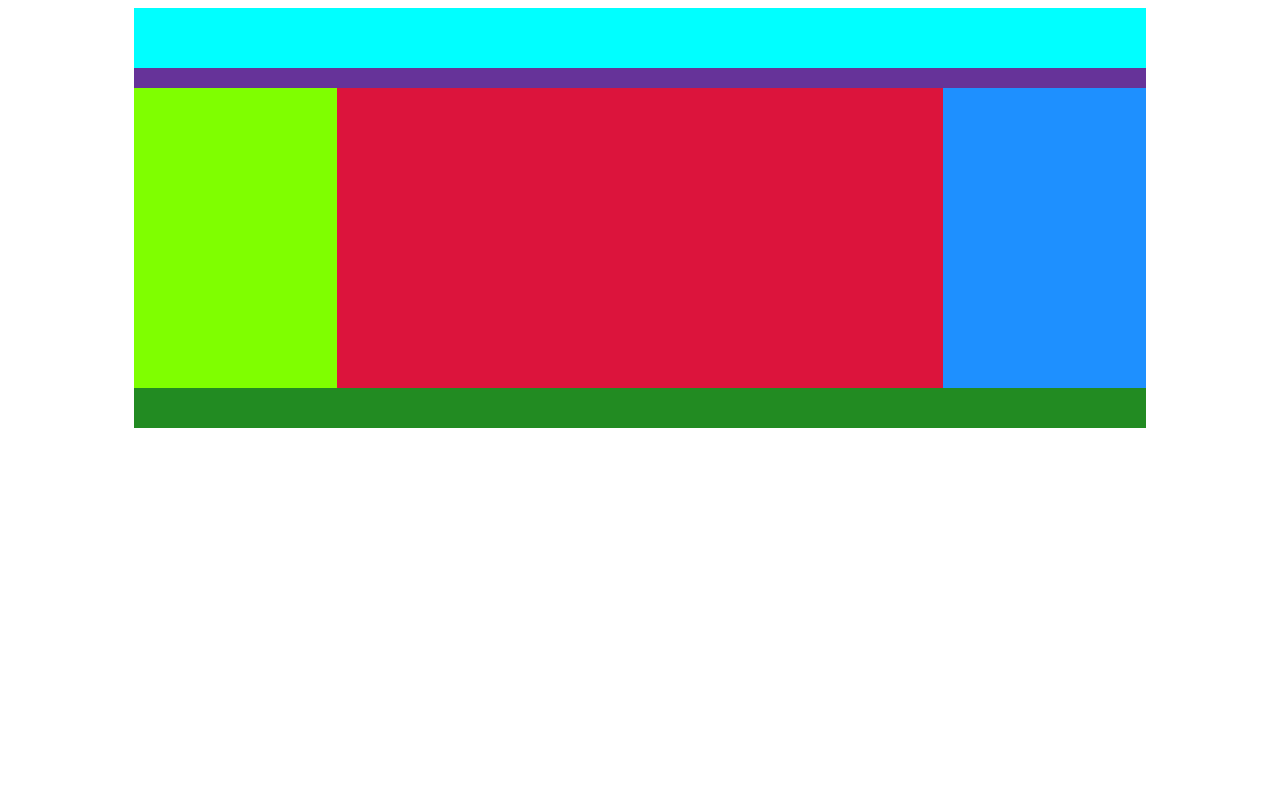
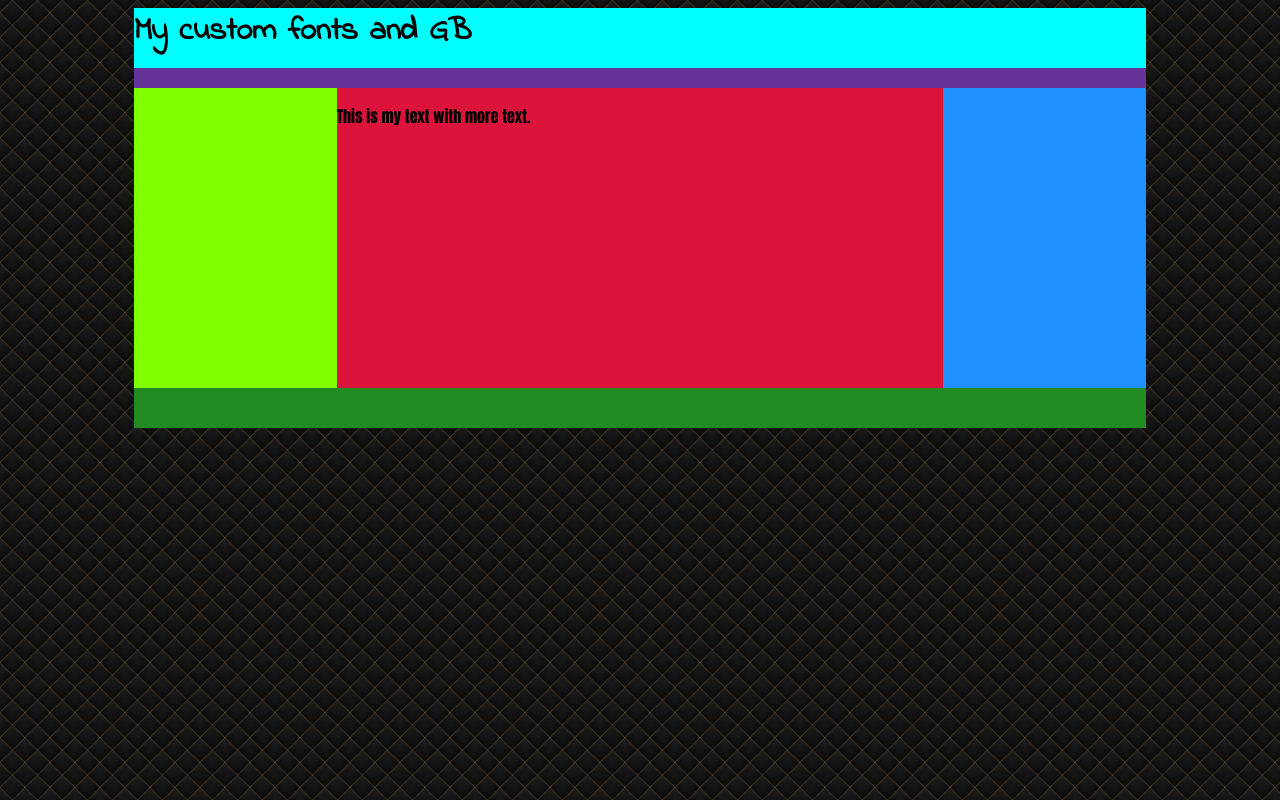
Before and after one commit to vh195194/divwebsite2_real, a plain HTML site: page index.html in a window 1280 px wide. Drawn offline with Linux system fonts and the light colour scheme.

Commit message:
Finished adding backround etc.

```diff
--- a/index.html
+++ b/index.html
@@ -1,14 +1,15 @@
 <! DOCTYPE html>
 <html>
     <head>
+            <link href="https://fonts.googleapis.com/css?family=Anton|Indie+Flower" rel="stylesheet">
          <link rel="stylesheet" type="text/css" href="style.css">
     </head>
     <body>
         <div class="container">
-            <div class="headertop"></div>
+            <div class="headertop"><h1>My custom fonts and GB</h1></div>
             <div class="headerbottom"></div>
             <div class="columnleft"></div>
-            <div class="columncenter"></div>
+            <div class="columncenter"><p>This is my text with more text.</p></div>
             <div class="columnright"></div>
             <div class="footer"></div>
         </div>
--- a/style.css
+++ b/style.css
@@ -41,5 +41,17 @@ margin-right: auto;
     height: 40px;
     background-color: forestgreen;
     clear: left;
+ }
 
+p {
+    font-family:Anton;
 }
+
+h1 {
+    font-family:Indie Flower;
+}
+
+
+body {
+    background-image: url(fancy-cushion.png);
+}
```
Also changed, not shown: fancy-cushion.png (added).
